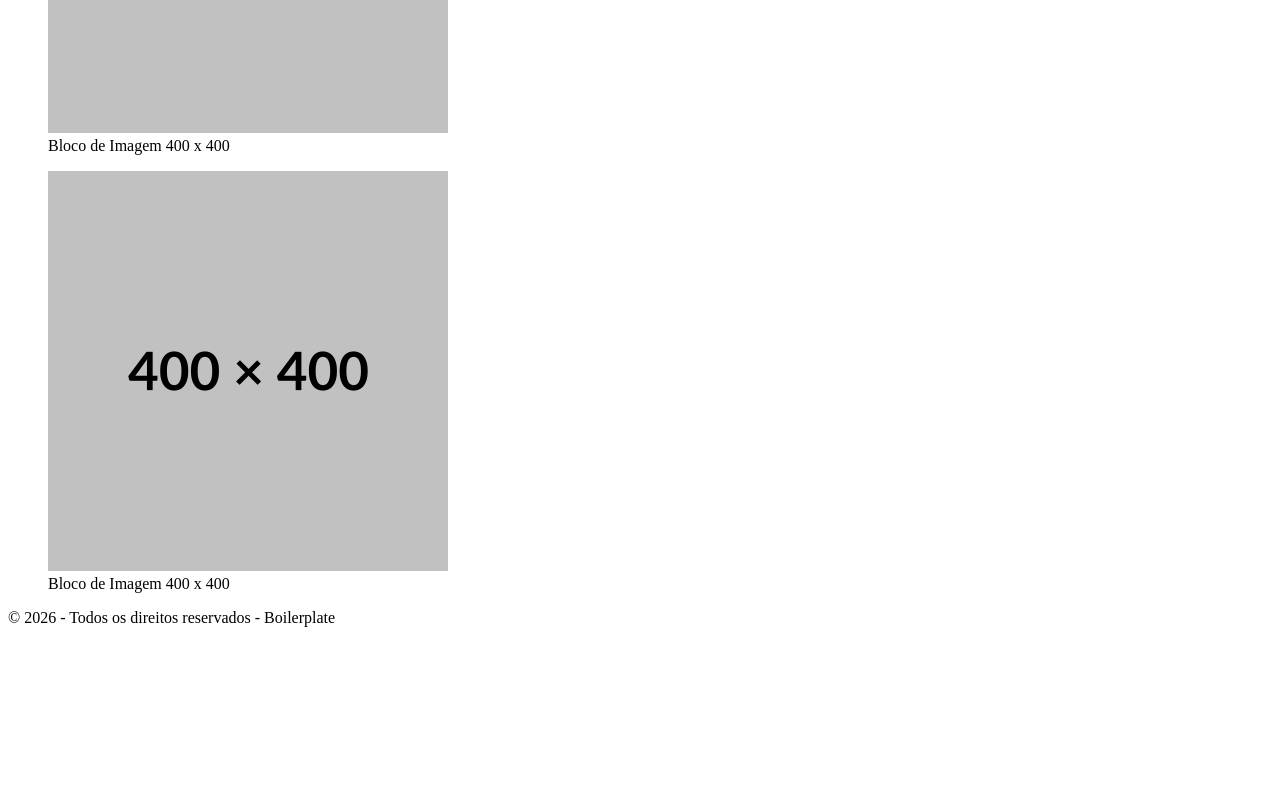
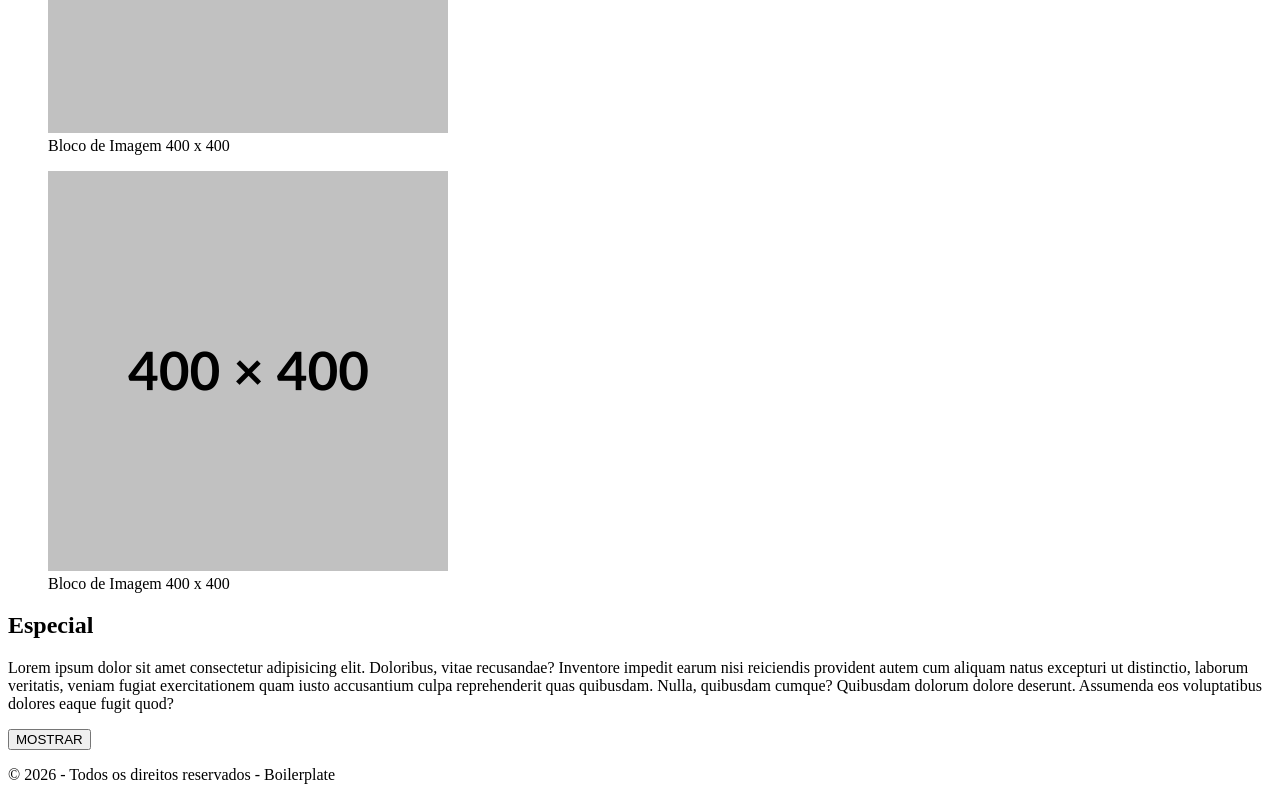
Before and after one commit to 1TDSPH-26/front-2sem-aula-10, a React (Vite) app in the folder my-app/: page / in a window 1280 px wide. Shown: the part 1009-1809 px from the top of the page. Before the commit the page ends 1652 px from the top, so only its background shows below. Built offline with nearby package versions, Linux system fonts and the light colour scheme.

Commit message:
feat : Iniciando o useState esconde seção.
Signed-off-by: alecarlosjesus <profalexandre.jesus@fiap.com.br>

```diff
--- a/my-app/src/components/Conteudo/Conteudo.tsx
+++ b/my-app/src/components/Conteudo/Conteudo.tsx
@@ -1,6 +1,17 @@
+import { useState } from "react";
 import imgQuadrada from "../../img/quadrado.png";
 
 export default function Conteudo() {
+
+      const[mostraSecao, setMostraSecao] = useState(false);
+
+      const alternaSecao = () =>{
+
+        setMostraSecao(!mostraSecao);
+        console.log(mostraSecao);
+      }
+
+
   return (
     <main>
       <section>
@@ -35,6 +46,12 @@ export default function Conteudo() {
           <figcaption>Bloco de Imagem 400 x 400</figcaption>
         </figure>
       </section>
+
+      <section >
+        <h2>Especial</h2>
+        <p>Lorem ipsum dolor sit amet consectetur adipisicing elit. Doloribus, vitae recusandae? Inventore impedit earum nisi reiciendis provident autem cum aliquam natus excepturi ut distinctio, laborum veritatis, veniam fugiat exercitationem quam iusto accusantium culpa reprehenderit quas quibusdam. Nulla, quibusdam cumque? Quibusdam dolorum dolore deserunt. Assumenda eos voluptatibus dolores eaque fugit quod?</p>
+      </section>
+      <button onClick={alternaSecao}>{mostraSecao ? "ESCONDER" : "MOSTRAR"}</button>
     </main>
   );
 }
```
